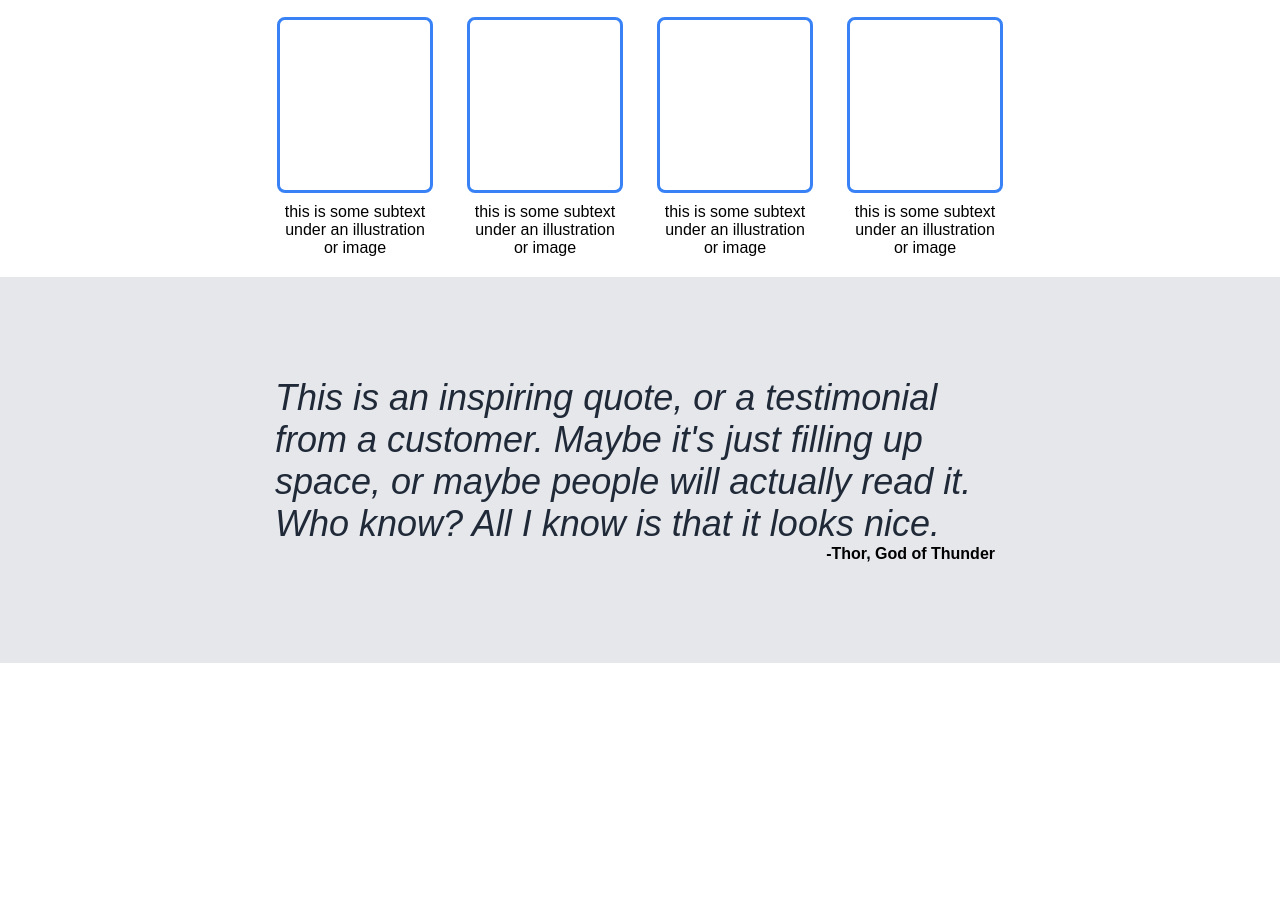
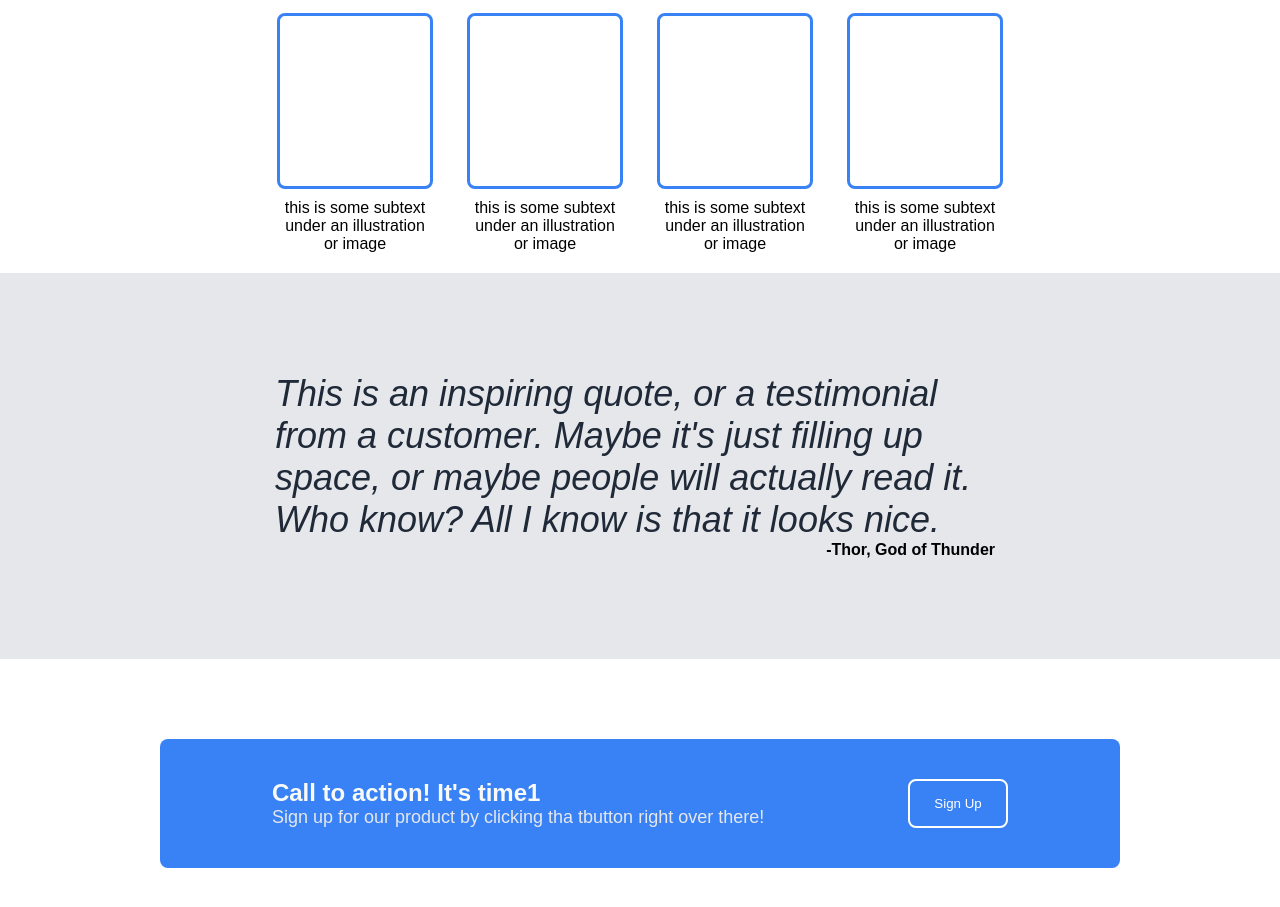
Before and after one commit to hjoseph263/landing-page, a plain HTML site: page index.html in a window 1280 px wide. Shown: the part 623-1530 px from the top of the page. Before the commit the page ends 1306 px from the top, so only its background shows below. Drawn offline with Linux system fonts and the light colour scheme.

Commit message:
Create call to action section
Was unable to get sign up butto to look exactly like desired outcome. Will come back to it later

```diff
--- a/index.html
+++ b/index.html
@@ -45,5 +45,14 @@
         <div class="quote"><em>This is an inspiring quote, or a testimonial from a customer. Maybe it's just filling up space, or maybe people will actually read it. Who know? All I know is that it looks nice.</em></div>
         <div class="author">-Thor, God of Thunder</div>
       </div>
+      <div class="call">
+        <div class="call-box">
+            <div class="left">
+                <div class="first">Call to action! It's time1</div>
+                <div class="second">Sign up for our product by clicking tha tbutton right over there!</div>
+            </div>
+            <button class="call-button">Sign Up</button>
+        </div>
+      </div>
     </body>
 </html>
--- a/styles.css
+++ b/styles.css
@@ -68,6 +68,7 @@ button {
     padding: 4px 16px;
     box-shadow: none;
     width: 25%;
+    border: none;
 }
 .info-header {
     text-align: center;
@@ -127,3 +128,45 @@ button {
     margin: 0 10px;
     font-weight: bolder;
 }
+
+.call {
+    display: flex;
+    justify-content: center;
+    margin: 80px 160px;
+}
+
+.call-box {
+    display: flex;
+    padding: 20px;
+    background-color: #3882F6;
+    flex: 1;
+    justify-content: space-around;
+    padding: 40px;
+    border-radius: 8px;
+}
+
+.first {
+    font-size: 24px;
+    font-weight: bold;
+    color: #F9FAF8
+}
+
+.second {
+    font-size: 18px;
+    color: #E5E7EB;
+}
+
+.call-button {
+    display: flex;
+    flex: 0 1 100px;
+    justify-content: center;
+    align-items: center;
+    background-color: #3882F6;
+    color: white;
+    border-radius: 8px;
+    padding: 4px 16x;
+    box-shadow: none;
+    width: 25%;
+    border: 2px solid white;
+
+}
```
